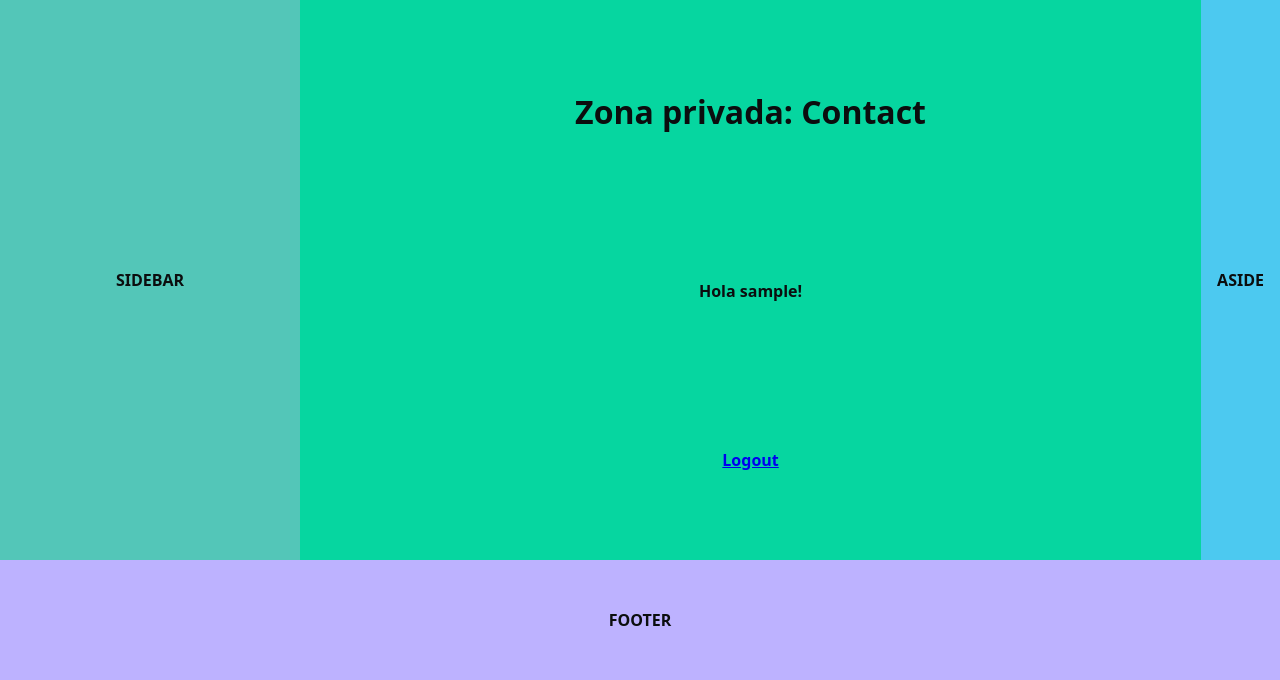
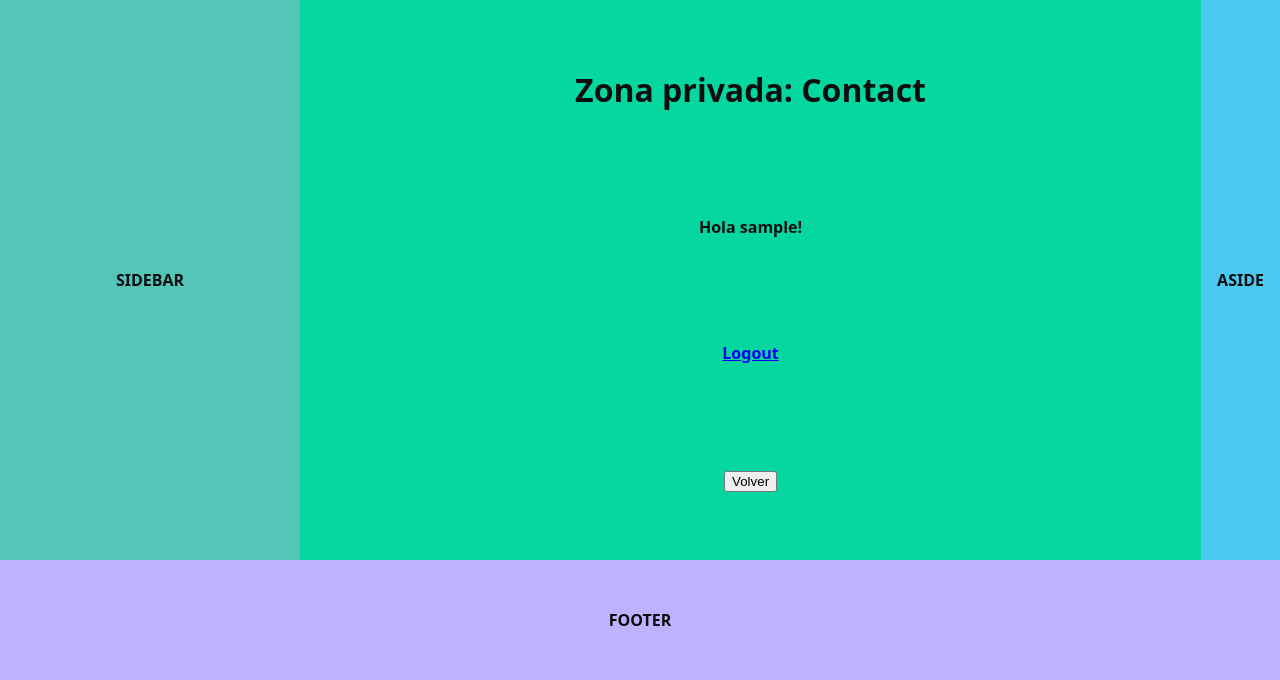
Before and after one commit to AlbertoRigoglioso/PrimerosPasos, a Flask app: page /contact in a window 1280 px wide. Shown: the part 120-800 px from the top of the page. Run offline with Flask 3, Linux system fonts and the light colour scheme; the visitor is signed in with stand-in values (Sample User, id 1).

Commit message:
añadidos botones al resto

```diff
--- a/templates/contact.html
+++ b/templates/contact.html
@@ -8,4 +8,7 @@
 <h1>Zona privada: Contact</h1>
 <p>Hola {{ current_user.username }}!</p>
 <p><a href="/logout">Logout</a></p>
+<form action="{{ url_for('index') }}" method="get">
+  <button type="submit">Volver</button>
+</form>
 {% endblock %}
--- a/templates/login.html
+++ b/templates/login.html
@@ -8,5 +8,8 @@
   <input name="password" placeholder="pass" type="password">
   <button>Entrar</button>
 </form>
+<form action="{{ url_for('index') }}" method="get">
+  <button type="submit">Volver</button>
+</form>
 <p><a href="/signup">Crear cuenta</a></p>
 {% endblock %}
```
